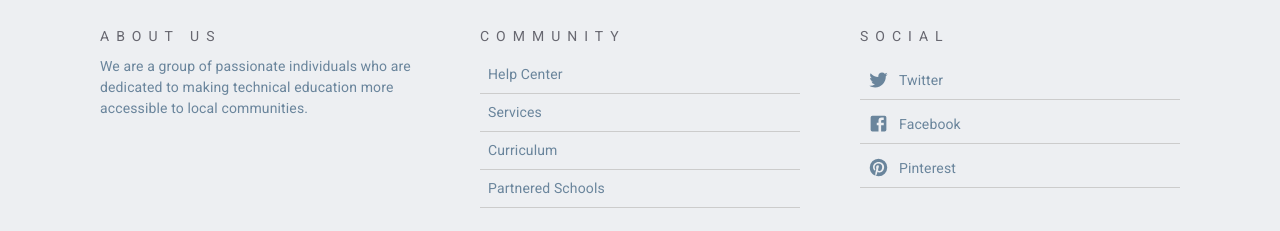
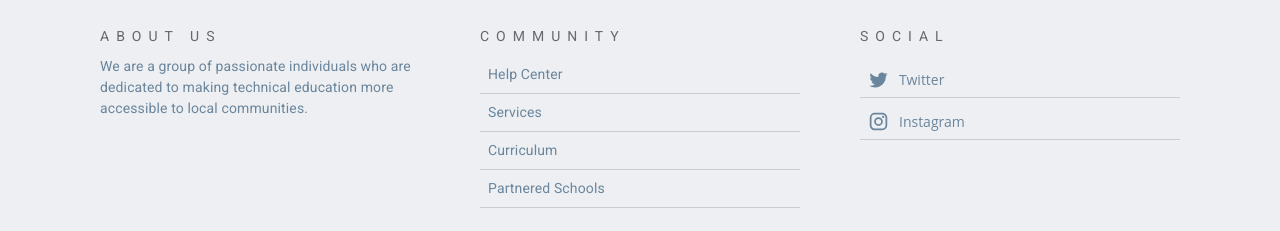
Before and after one commit to premnair34/online-video-app, a React (Create React App) app: page / in a window 1280 px wide. Shown: the part 2602-2833 px from the top of the page. Built offline with nearby package versions, Linux system fonts and the light colour scheme.

Commit message:
footer links

```diff
--- a/src/layouts/Main/components/Footer/Footer.js
+++ b/src/layouts/Main/components/Footer/Footer.js
@@ -2,7 +2,7 @@ import React from 'react';
 import PropTypes from 'prop-types';
 import { makeStyles } from '@material-ui/styles';
 import { Typography, Link,Grid } from '@material-ui/core';
-import {Twitter,Facebook,Pinterest} from '@material-ui/icons';
+import {Twitter,Instagram} from '@material-ui/icons';
 const useStyles = makeStyles(theme => ({
   root: {
     display:'flex'
@@ -25,6 +25,9 @@ const useStyles = makeStyles(theme => ({
   },
   footerLinks:{
     borderBottom:'1px solid #ccc'
+  },
+  footerLinkItem:{
+    color:'#6a859c'
   },
   footerIcon:{
     marginRight:'10px',
@@ -66,19 +69,19 @@ const Footer = props => {
                <Grid container spacing={2}>
                  <Typography variant="subtitle1" className={classes.footerTitle}>SOCIAL</Typography>
                  <Grid item xs={12} className={classes.footerLinks}>
-                    <Link  color="inherit" variant="body1" to="/blog">
+                    <a className={classes.footerLinkItem} href="https://twitter.com/freecodingscho1?s=11" target="_blank">
                       <span className={classes.footerIcon}><Twitter /></span>Twitter
-                    </Link>
+                    </a>
                  </Grid>
-                 <Grid item xs={12} className={classes.footerLinks}>
+                 {/* <Grid item xs={12} className={classes.footerLinks}>
                    <Link  color="inherit" variant="body1" to="/blog">
                       <span className={classes.footerIcon}><Facebook /></span>Facebook
                    </Link>
-                 </Grid>
+                 </Grid> */}
                  <Grid item xs={12} className={classes.footerLinks}>
-                   <Link  color="inherit" variant="body1" to="/blog">
-                      <span className={classes.footerIcon}><Pinterest /></span>Pinterest
-                    </Link>
+                    <a className={classes.footerLinkItem} href="https://www.instagram.com/freecoding_school/?igshid=150l6cbvhr30j" target="_blank">
+                      <span className={classes.footerIcon}><Instagram /></span>Instagram
+                    </a>
                  </Grid>
 
                </Grid>
```
Also changed, not shown: 13 other files (tests, documents, lock files or other folders).
